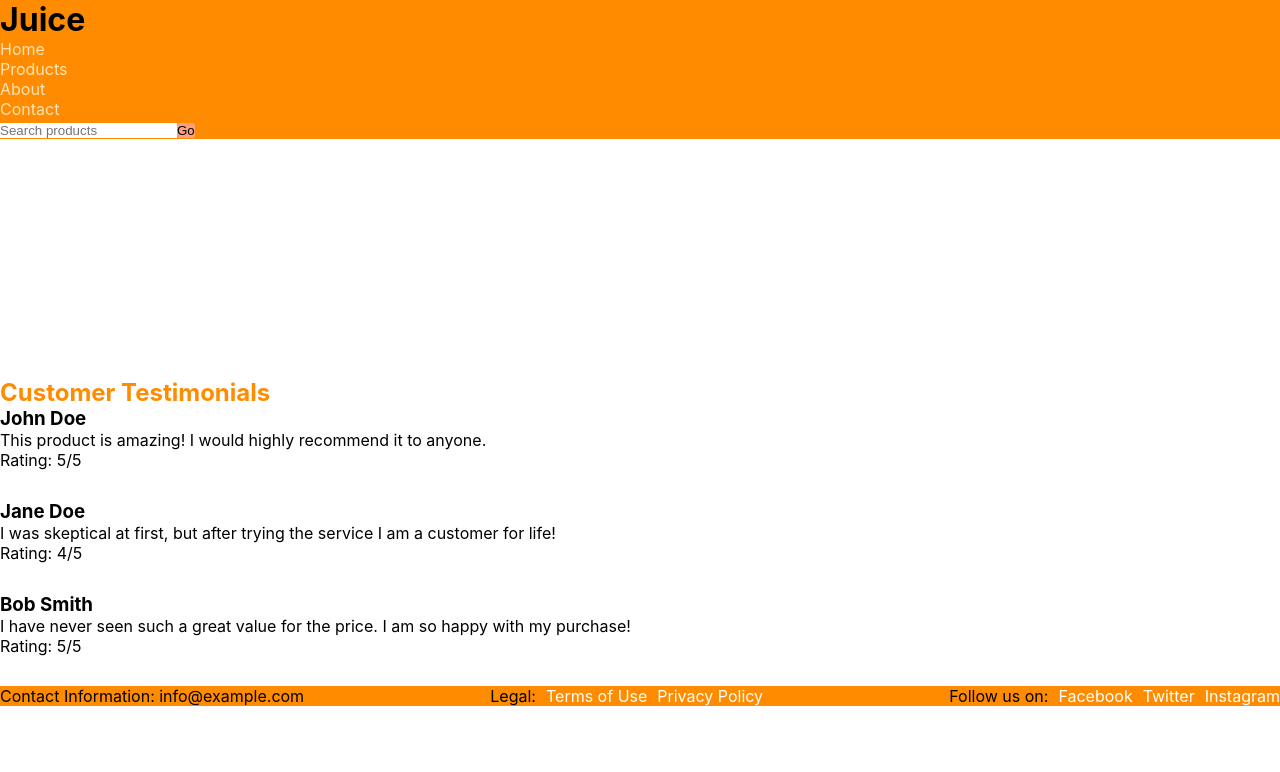
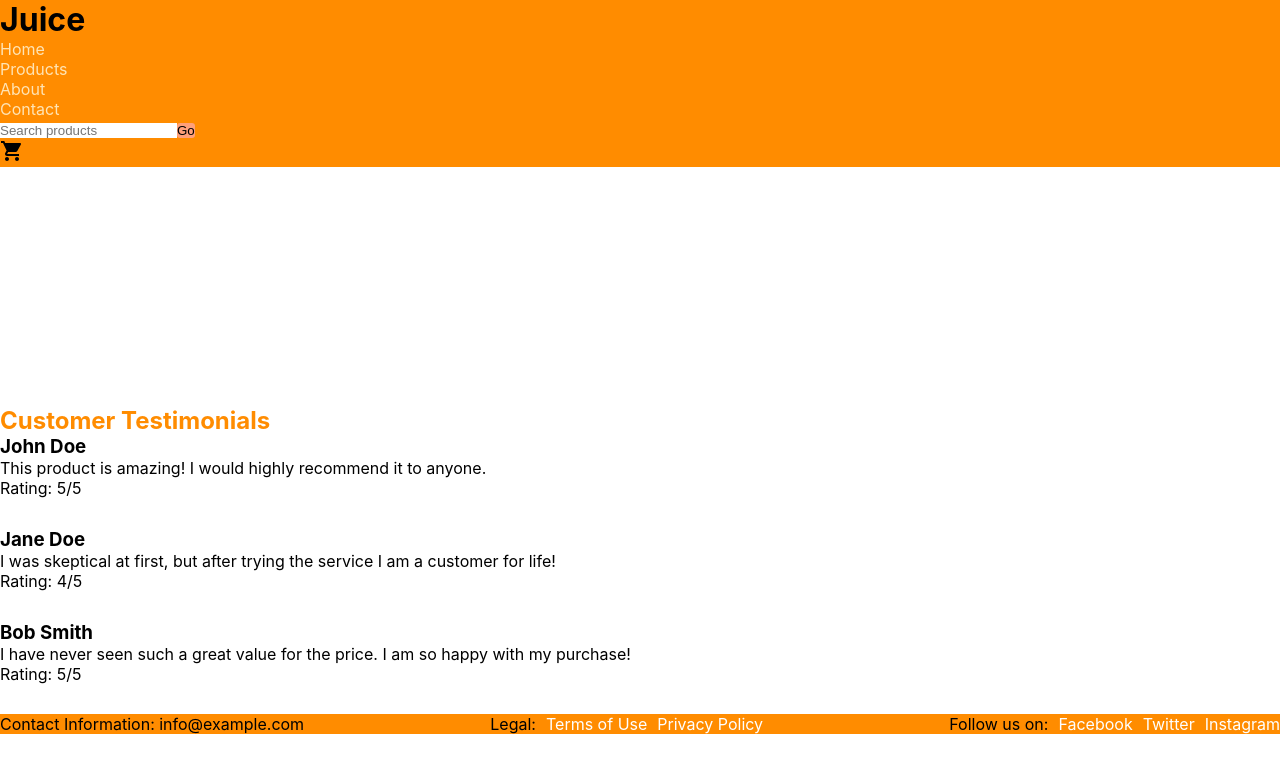
Before and after one commit to Mount-Blanc/E-commerce, a React (Create React App) app in the folder ecommerce/: page / in a window 1280 px wide. Shown: the top 772 px of the page. Built offline with nearby package versions, Linux system fonts and the light colour scheme.

Commit message:
added shopping cart icon

```diff
--- a/ecommerce/package.json
+++ b/ecommerce/package.json
@@ -3,6 +3,10 @@
   "version": "0.1.0",
   "private": true,
   "dependencies": {
+    "@emotion/react": "^11.10.5",
+    "@emotion/styled": "^11.10.5",
+    "@mui/icons-material": "^5.11.0",
+    "@mui/material": "^5.11.7",
     "@testing-library/jest-dom": "^5.16.5",
     "@testing-library/react": "^13.4.0",
     "@testing-library/user-event": "^13.5.0",
--- a/ecommerce/src/App.css
+++ b/ecommerce/src/App.css
@@ -17,6 +17,7 @@
 button {
   background-color:#FF8C00;
   border-radius: 3px;
+  border-color: 1px solid white
 }
 h2 {
   color: var(--tertiary-color);
--- a/ecommerce/src/Header.css
+++ b/ecommerce/src/Header.css
@@ -11,7 +11,7 @@
 }
 button {
   background-color: #FFA07A;
-  border: white;
+  border-color: white;
 }
 li {
   list-style: none;
--- a/ecommerce/src/Header.js
+++ b/ecommerce/src/Header.js
@@ -1,5 +1,6 @@
 import React from 'react';
 import './Header.css'
+import ShoppingCartIcon from '@mui/icons-material/ShoppingCart';
 const Header = () => {
   return (
     <header>
@@ -17,7 +18,7 @@
         <button type="submit">Go</button>
       </form>
       <div className="shopping-cart">
-        <i className="fas fa-shopping-cart"></i>
+        <ShoppingCartIcon/>
       </div>
     </header>
   );
```
Also changed, not shown: 1 other file (tests, documents, lock files or other folders).
